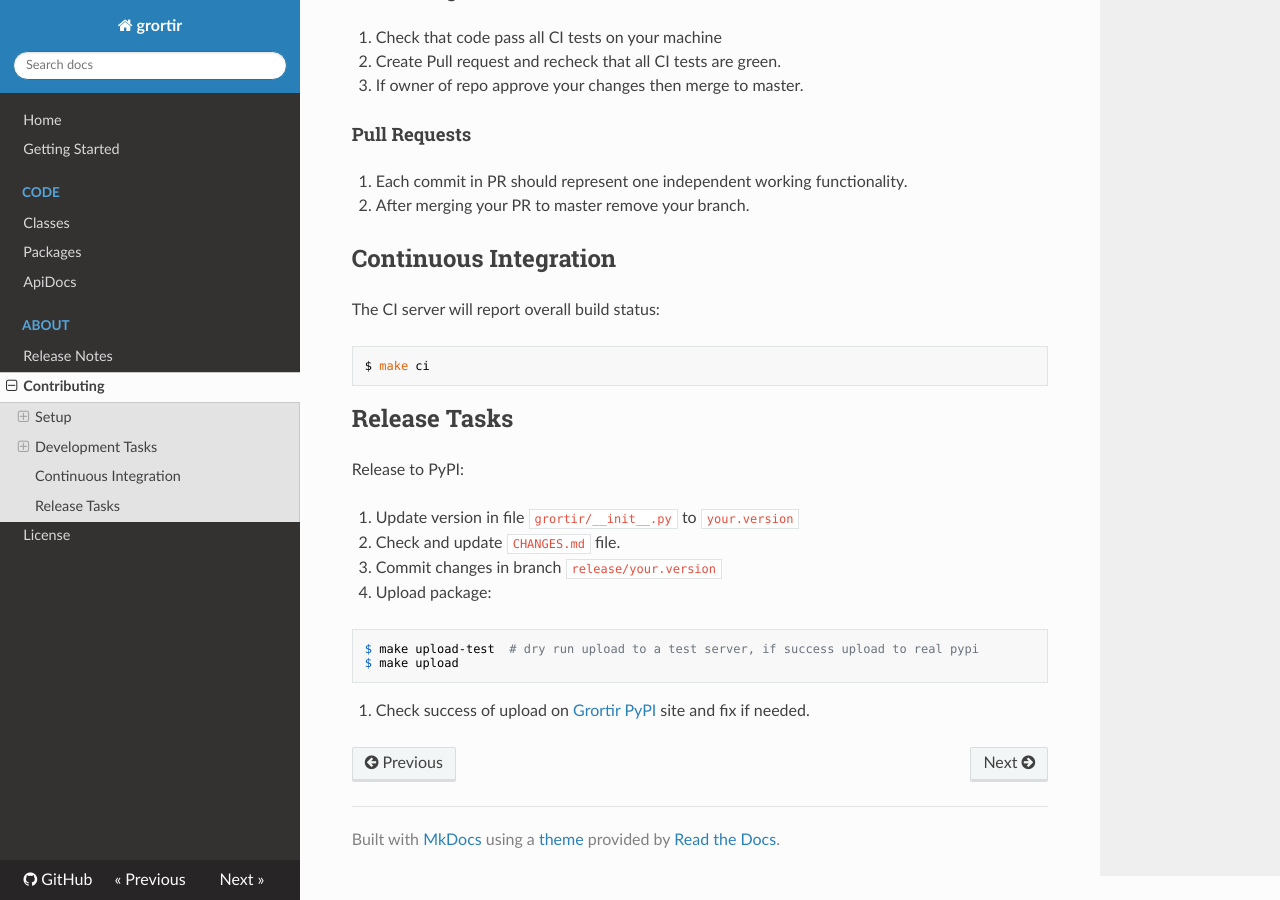
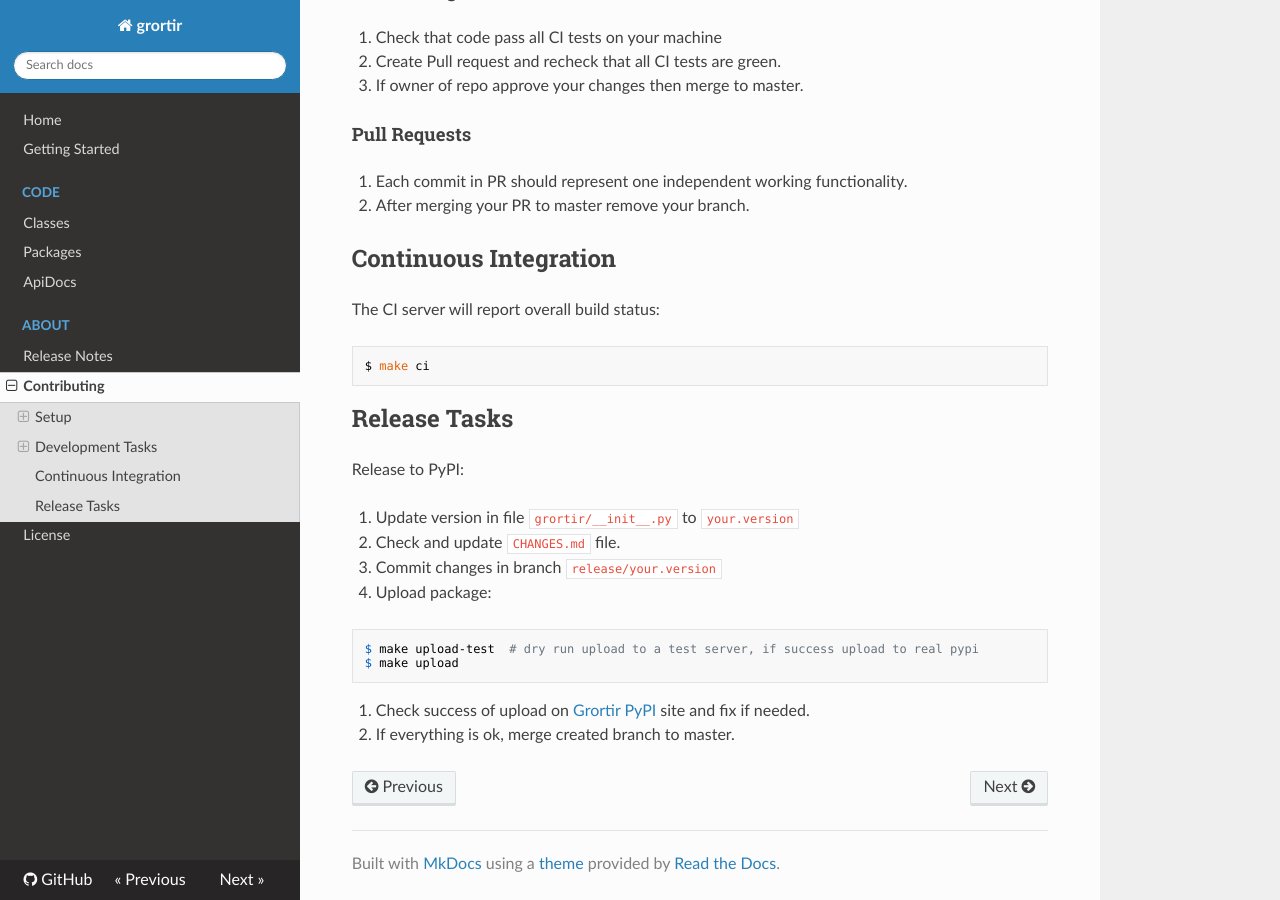
Before and after one commit to qbahn/grortir, an MkDocs documentation site: the page built from docs/about/contributing.md, in a window 1280 px wide and 900 px high, scrolled down 2325 px. Built offline with MkDocs 1.6.1, drawn with Linux system fonts in a browser that asks for light colours; nearby versions of some CDN libraries; old or Windows-style settings are respelled for this version of MkDocs.

Commit message:
Fix releasing instruction. (#51)

````diff
--- a/docs/about/contributing.md
+++ b/docs/about/contributing.md
@@ -133,3 +133,4 @@ $ make upload-test  # dry run upload to a test server, if success upload to real
 $ make upload
 ```
 5. Check success of upload on [Grortir PyPI](https://pypi.python.org/pypi?%3Aaction=pkg_edit&name=Grortir) site and fix if needed.
+6. If everything is ok, merge created branch to master.
````
